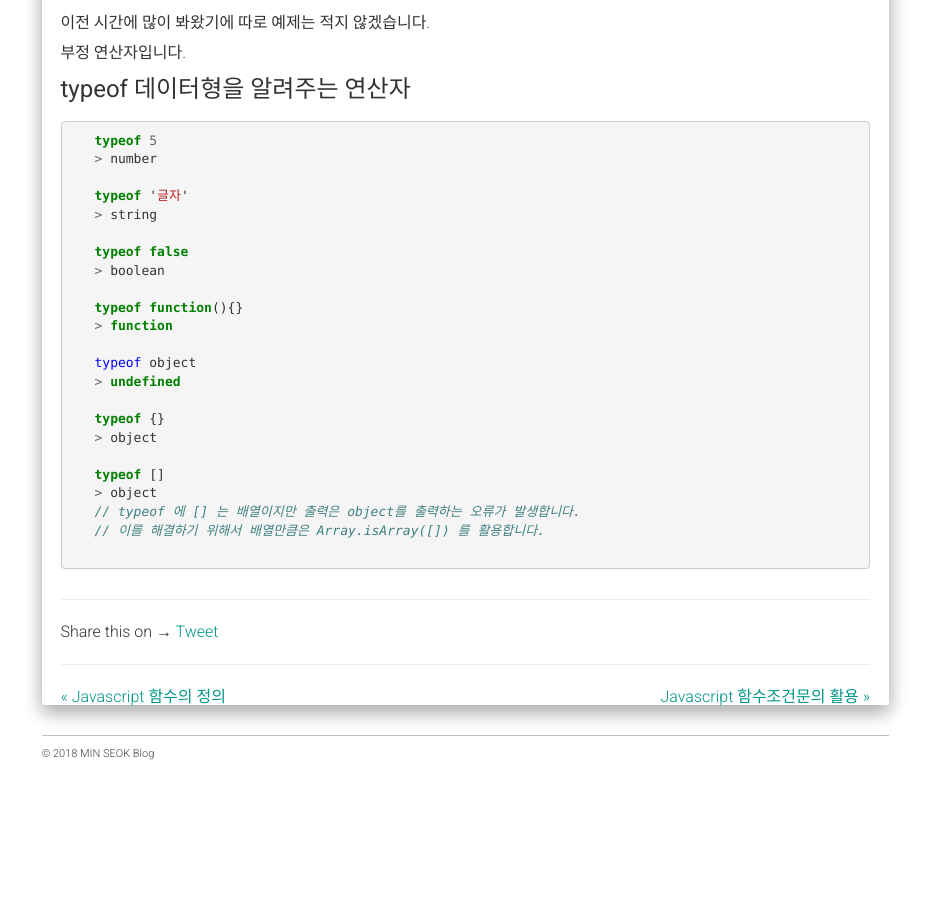
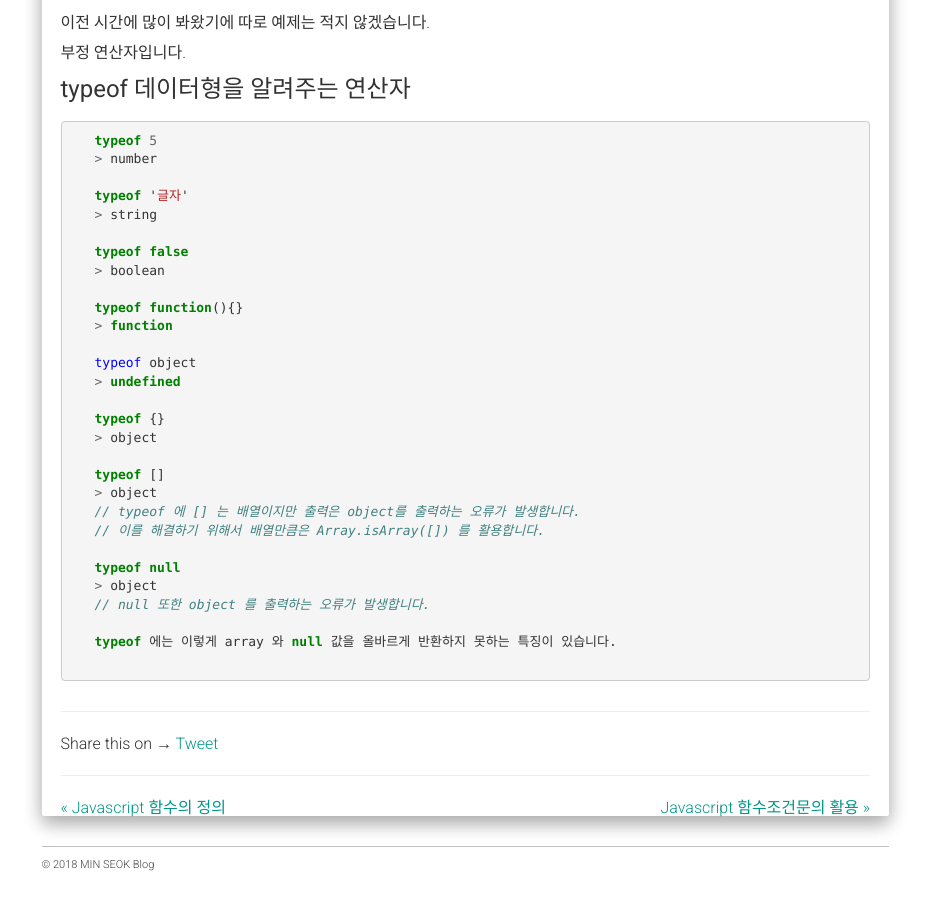
Before and after one commit to alalstjr/promote.github.io, a Jekyll site: the page built from _posts/2018-09-02-JavaScript 조건문과 연산자의 종류.md, in a window 1280 px wide and 900 px high, scrolled down 5209 px. Shown: the whole window, without its empty margins (321-1251 px from the left). Built offline with Jekyll 4.4.1, drawn with Linux system fonts in a browser that asks for light colours; nearby versions of some CDN libraries; our own code applies the rules of GitHub Pages for plain Markdown files; comment, search, counter and statistics services are not loaded; before the commit the page ends 5998 px from its top, so only the background shows below that.

Commit message:
Update 2018-09-02-JavaScript 조건문과 연산자의 종류.md

```diff
--- a/_posts/2018-09-02-JavaScript 조건문과 연산자의 종류.md
+++ b/_posts/2018-09-02-JavaScript 조건문과 연산자의 종류.md
@@ -266,5 +266,11 @@ $('.title',$('#box_two')) #box_two 내부에있는 .title 값을 가져와라
    > object
    // typeof 에 [] 는 배열이지만 출력은 object를 출력하는 오류가 발생합니다.
    // 이를 해결하기 위해서 배열만큼은 Array.isArray([]) 를 활용합니다.
+
+   typeof null
+   > object
+   // null 또한 object 를 출력하는 오류가 발생합니다.
+
+   typeof 에는 이렇게 array 와 null 값을 올바르게 반환하지 못하는 특징이 있습니다.
    {% endhighlight %}
 </div>
```
